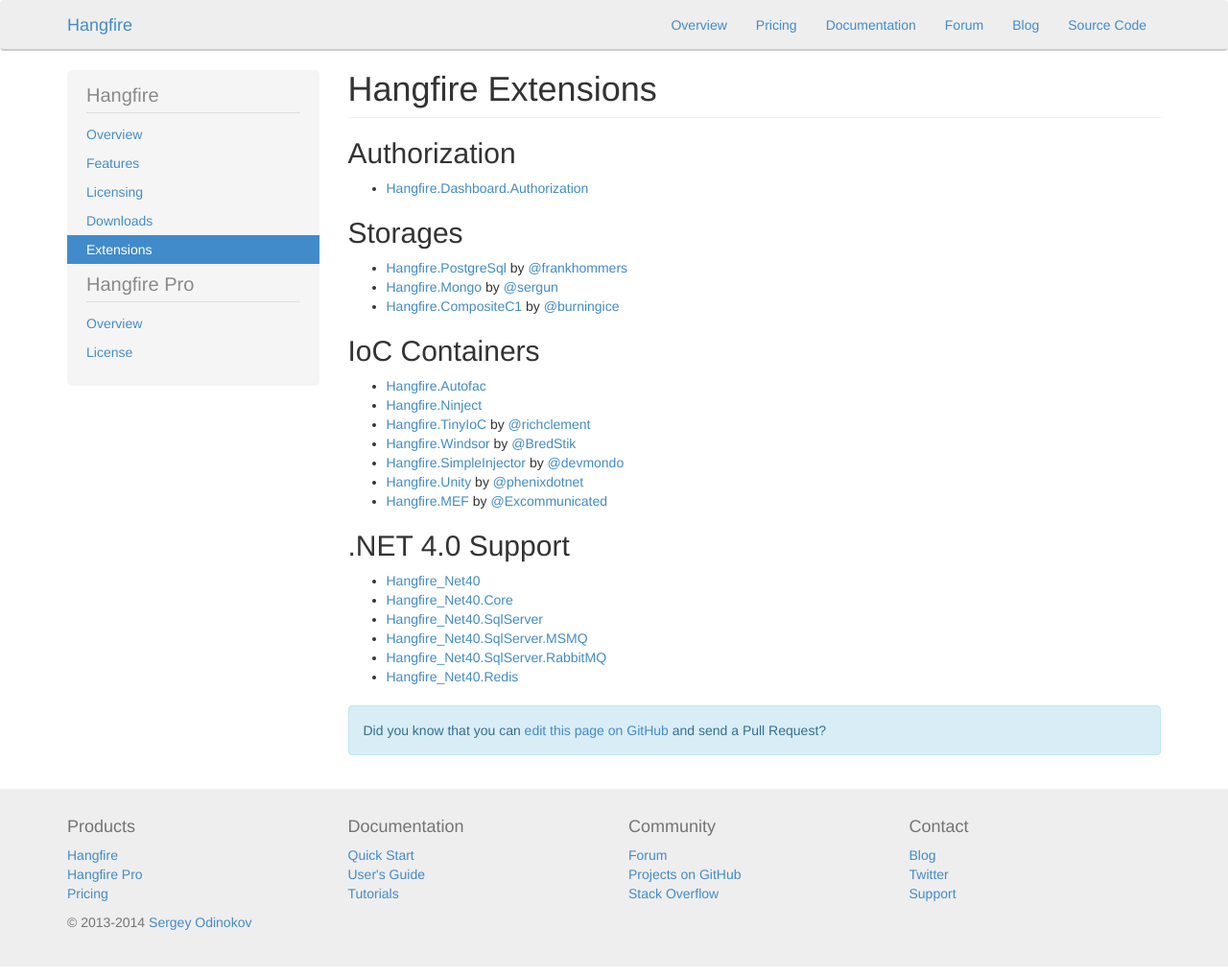
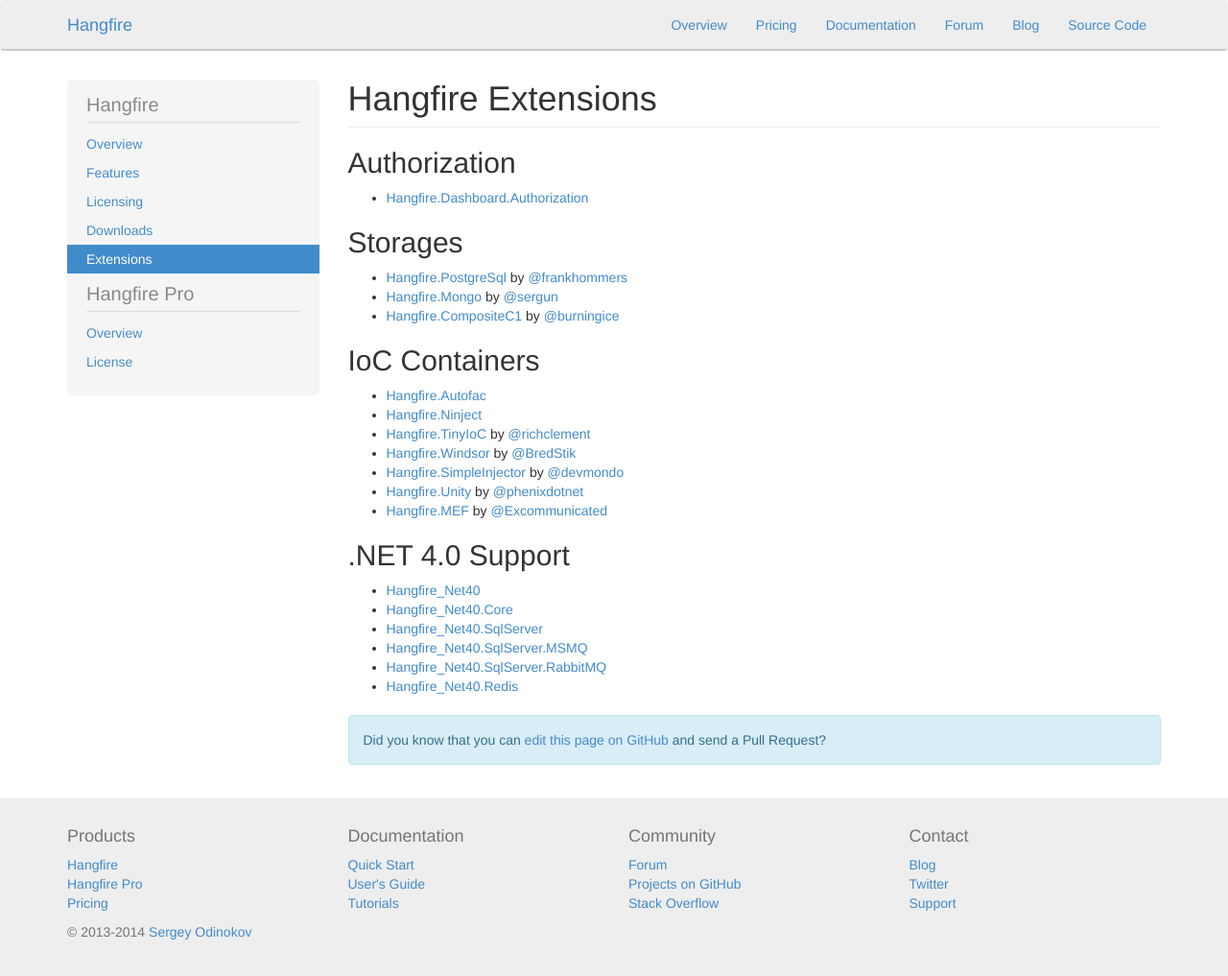
Before and after one commit to HangfireIO/Hangfire.io, a Jekyll site: the page built from extensions.md, in a window 1280 px wide. Shown: the whole page at 96% size. Built offline with Jekyll 4.4.1, drawn with Linux system fonts in a browser that asks for light colours; nearby versions of some CDN libraries; Markdown is read by kramdown in place of the engine named in the settings.

Commit message:
Some minor styling

```diff
--- a/css/hangfire.css
+++ b/css/hangfire.css
@@ -21,7 +21,7 @@
 }
 
 .navbar-hangfire {
-    margin-bottom: 20px;
+    margin-bottom: 30px;
     background-color: #eee;
     border-bottom: solid 2px #ccc;
 }
@@ -34,14 +34,6 @@
 
 .navbar-hangfire .icon-bar {
     background-color: #333;
-}
-
-.navbar-hangfire ul.nav li.dropdown.dropdown-auto:hover>a {
-    background-color: #ddd;
-}
-
-.navbar-hangfire ul.nav li.dropdown.dropdown-auto:hover > ul.dropdown-menu {
-    display: block;
 }
 
 .nav-side {
```
